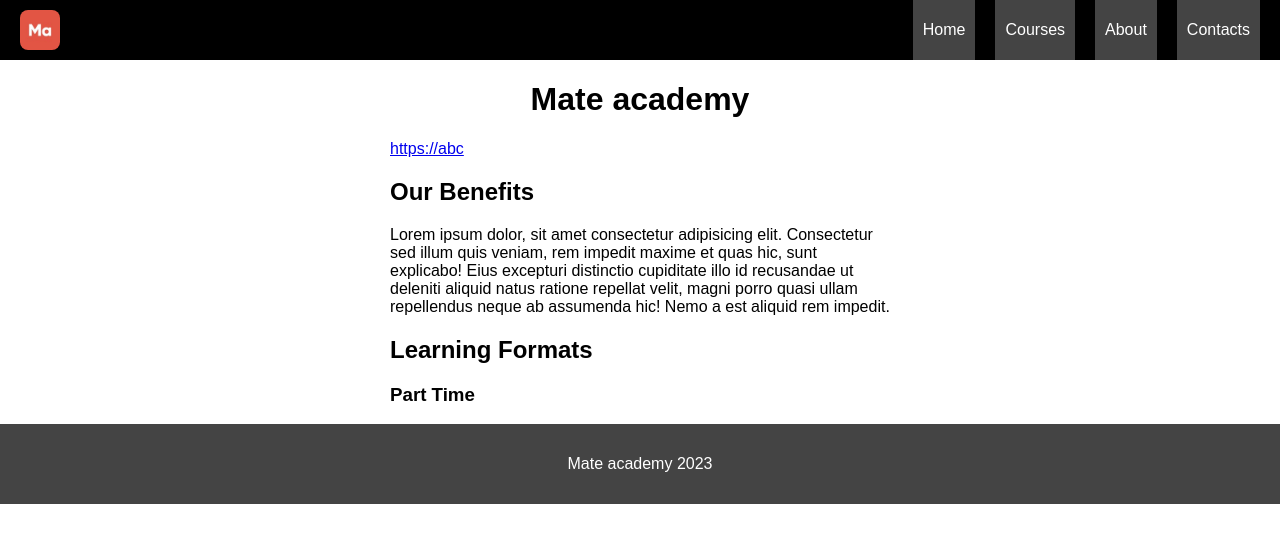
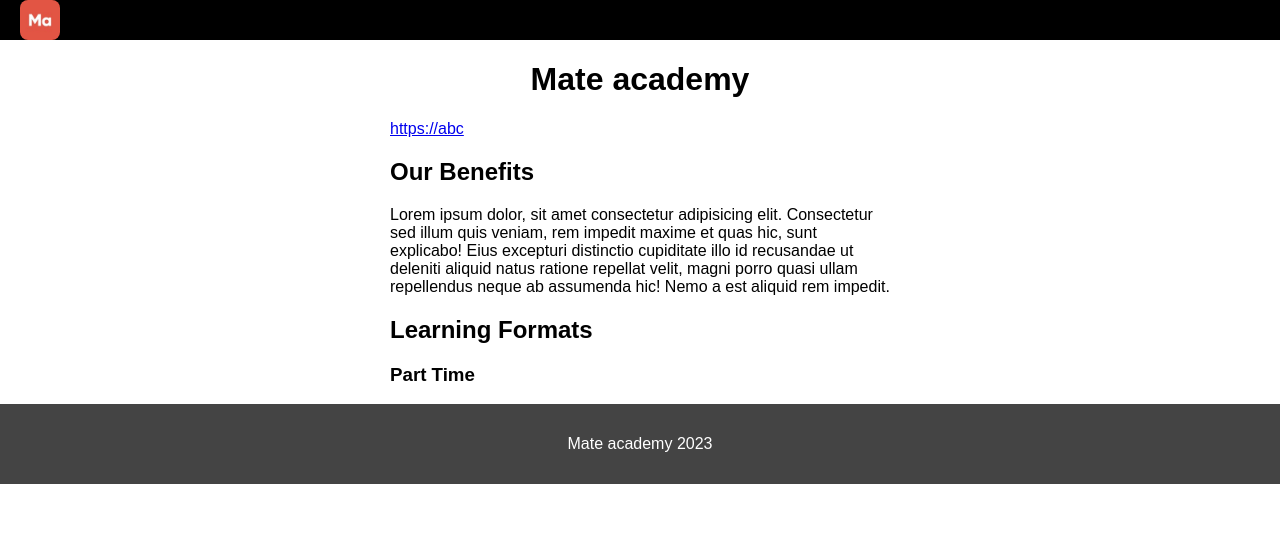
Before and after one commit to Beliyandr/mate-projects, a plain HTML site: page links/index.html in a window 1280 px wide. Drawn offline with Linux system fonts and the light colour scheme; files whose address does not match are found by name.

Commit message:
Update index.html

```diff
--- a/links/index.html
+++ b/links/index.html
@@ -13,20 +13,7 @@
         <img src="./image/ma.jpg" alt="Mate academy" class="logo__img" />
       </a>
       <nav class="nav">
-        <ul class="nav__list">
-          <li class="nav__item">
-            <a class="nav__link" href="index.html">Home</a>
-          </li>
-          <li class="nav__item">
-            <a class="nav__link" href="courses.html">Courses</a>
-          </li>
-          <li class="nav__item">
-            <a class="nav__link" href="about.html">About</a>
-          </li>
-          <li class="nav__item">
-            <a class="nav__link" href="contacts.html">Contacts</a>
-          </li>
-        </ul>
+
       </nav>
     </header>
 
```
